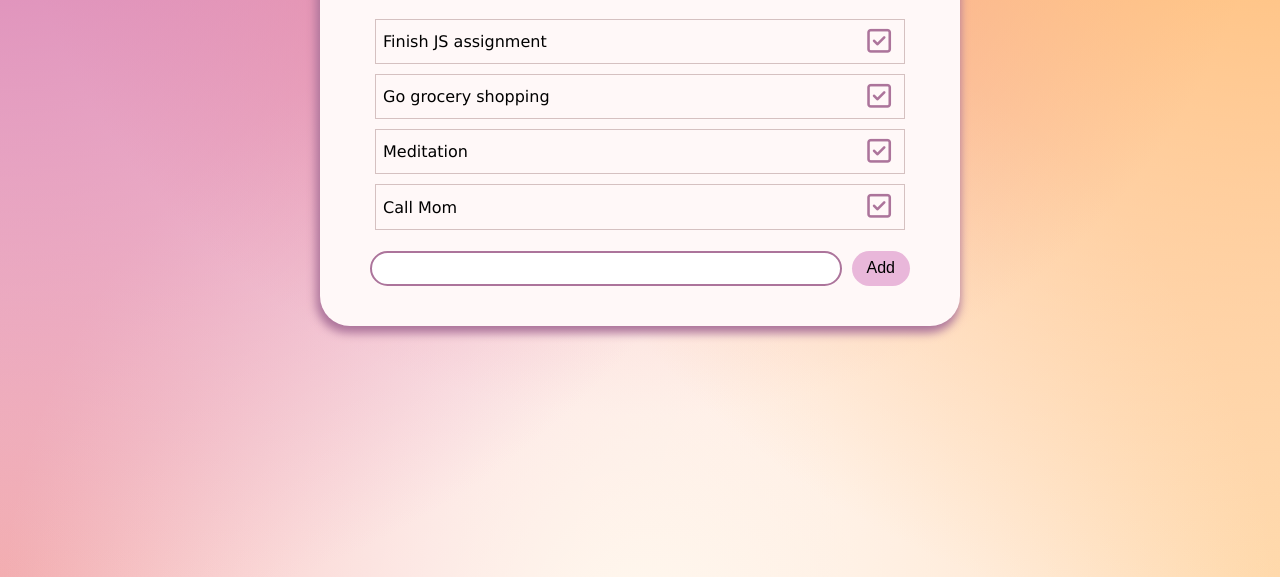
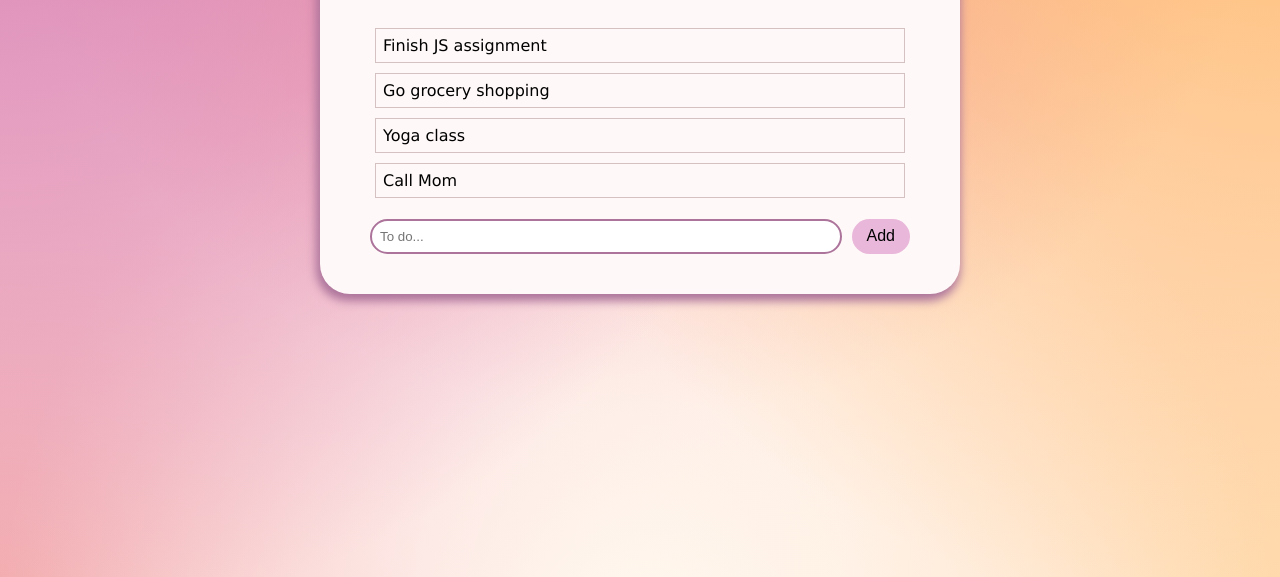
Before and after one commit to malin-nilsson/VanillaJS-Todo-App, a website: page index.html in a window 1280 px wide. Shown: the part 223-800 px from the top of the page. Drawn offline with Linux system fonts and the light colour scheme.

Commit message:
Changes to styles and HTML structure

```diff
--- a/index.html
+++ b/index.html
@@ -6,6 +6,9 @@
     <meta http-equiv="X-UA-Compatible" content="IE=edge">
     <meta name="viewport" content="width=device-width, initial-scale=1.0">
     <title>To Do List</title>
+    <link rel="preconnect" href="https://fonts.googleapis.com">
+<link rel="preconnect" href="https://fonts.gstatic.com" crossorigin>
+<link href="https://fonts.googleapis.com/css2?family=Permanent+Marker&display=swap" rel="stylesheet">
     <script src="https://kit.fontawesome.com/3d16140dea.js" crossorigin="anonymous"></script>
     <link rel="stylesheet" href="css/main.css">
     <script src="js/main.js"></script>
@@ -15,22 +18,18 @@
     <main>
         <div class="container">
             <h1>To Do List</h1>
-            <ul>
-                <li>Finish JS assignment<span title="Mark as done" class="btn-container"><button id="check-btn"><i
-                                class="far fa-check-square"></i></button></span></li>
-                <li>Go grocery shopping<span title="Mark as done" class="btn-container"><button id="check-btn"><i
-                                class="far fa-check-square"></i></button></span></li>
-                <li>Meditation<span title="Mark as done" class="btn-container"><button id="check-btn"><i
-                                class="far fa-check-square"></i></button></span></li>
-                <li>Call Mom<span title="Mark as done" class="btn-container"><button id="check-btn"><i
-                                class="far fa-check-square"></i></button></span></li>
+            <ul id="list">
+                <li>Finish JS assignment</li>
+                <li>Go grocery shopping</li>
+                <li>Yoga class</li>
+                <li>Call Mom</li>
             </ul>
-            <div class="add">
-                <input type="text" />
+            <div class="add-container">
+                <input type="text" id="input" placeholder="To do..."/>
                 <button id="add-btn">Add</button>
+             </div>
             </div>
-        </div>
-    </main>
+         </main>
 
 </body>
 
--- a/scss/main.scss
+++ b/scss/main.scss
@@ -18,6 +18,10 @@ main {
     background-size: cover;
     height: 100vh;
     padding-top: 100px;
+}
+
+h1 {
+    font-family: "Permanent Marker", cursive;
 }
 
 .container {
@@ -42,28 +46,41 @@ ul {
     list-style: none;
 
     li {
-        display: flex;
-        justify-content: space-between;
-        align-items: center;
+        position: relative;
         padding: 7px;
         margin: 5px;
         border: 1px solid rgb(213, 193, 193);
+        transition: 0.2s;
+        -webkit-user-select: none;
+        -moz-user-select: none;
+        -ms-user-select: none;
+        user-select: none;
     }
 }
 
-.add {
+ul li:hover {
+    background: #e1dcdb;
+}
+
+ul li.checked {
+    background: #8d7a85;
+    color: #fff;
+    text-decoration: line-through;
+}
+
+.add-container {
     display: flex;
     justify-content: flex-start;
     width: 100%;
+}
 
-
-    input {
+.add-container input {
     width: 100%;
     padding: 8px;
     border-radius: 30px;
     border: 2px solid #ac749b;
 }
-}
+
 
 #add-btn {
     border-radius: 30px;
@@ -85,13 +102,17 @@ background-color: transparent;
     border: none;
 }
 
-.far {
-    color:#ac749b;
-    font-size: 1.7rem;
+.remove {
+    position: absolute;
+    right: 0;
+    top: 0;
+    padding: 7px 10px;
+    height: 100%;
+}
 
-    &:hover {
+.remove:hover {
+    background-color: #e9b7da;
     color: black;
-    }
 }
 
 @media screen and (min-width: 768px) {
```
Also changed, not shown: css/main.css. Lines whose indentation alone changed are shown as unchanged.
